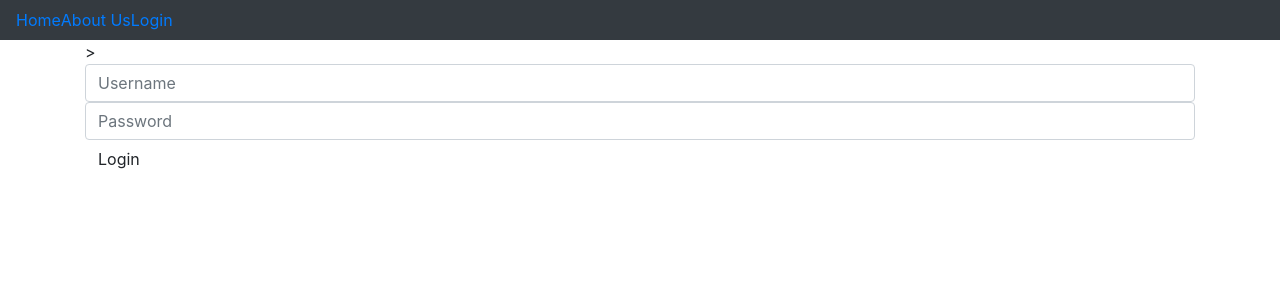
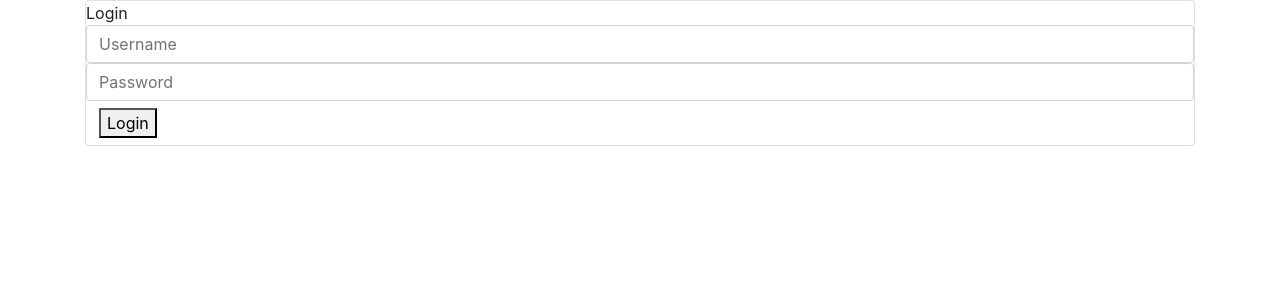
Before and after one commit to jessicanovia59/fehu, a PHP site: page /login.php in a window 1280 px wide. Shown: the top 300 px of the page. Run offline with PHP 8.4, Linux system fonts and the light colour scheme; some libraries are stand-ins or nearby versions.

Commit message:
update login page

```diff
--- a/login.php
+++ b/login.php
@@ -20,31 +20,52 @@
         <meta name="viewport" content="width=device-width, initial-scale=1 ">
 
         <title>Fehu | Login Page</title>
-        <link rel="stylesheet" type="text/css" href="./css/navbar.css">
+        <link rel="stylesheet" type="text/css" href="./css/style.css">
         <link href="https://fonts.googleapis.com/css?family=Karla:400,700&display=swap" rel="stylesheet">
         <link rel="stylesheet" href="https://cdn.materialdesignicons.com/4.8.95/css/materialdesignicons.min.css">
         <link rel="stylesheet" href="https://stackpath.bootstrapcdn.com/bootstrap/4.4.1/css/bootstrap.min.css">
     </head>
     <body>
-        <nav class="navbar navbar-expand-lg navbar-dark bg-dark">
-            <div class="collapse navbar-collapse d-flex justify-content-beetween" id="nav-bar">
-                <ul class="nav navbar-nav">
-                    <li><a href="index.html">Home</a></li>
-                    <li><a href="about.html">About Us</a></li>
-                    <? if(!isset($_SESSION["username"])){ ?>
-                    <li><a href="login.php"><span class="log-in"></span>Login</a></li>
-                    <? } else { ?>
-                    <li><a href="logout.php"><span class="log-out"></span>Logout</a></li>
-                    <? } ?>
-                </ul>
-            </div>
-        </nav>
-        <section class="Login">
-            <div class=container>
-                <form class="login-form" method="POST" action="">>
-                    <input type="text" name="username" id="inputUsername" class="form-control" placeholder="Username">
-                    <input type="password" name="uassword" id="inputUsername" class="form-control" placeholder="Password">
-                    <button class="btn" type="submit">Login</button>
+        <?php
+            function validate(){
+                global $username, $password;
+                if($username===''){
+                    $_SESSION['error'] = 'Username must be filled!';
+                    return false;
+                }
+                if($password===''){
+                    $_SESSION['error']='Password must be filled!';
+                    return false;
+                }
+                return true;
+            }
+            if(count($_POST)>0) {
+                $username = $_POST['username'];
+                $password = $_POST['password'];
+                $rows = array();
+                if(validate()) {
+                    $res = $conn->query("SELECT * FROM user WHERE username LIKE '$username'");
+                    while($row = mysqli_fetch_assoc($res)){
+                        if(password_verify($password,$row['password'])){
+                            $_SESSION['username'] = $row['username'];
+                            break;
+                        }
+                        if(isset($_SESSION['username'])){
+                            header('Location: index.php');
+                        } else $_SESSION['error'] = 'Invalid credential';
+                    }
+                }
+            }
+        ?>
+        <section class="container">
+            <div class="card clogin">
+                <div class="log-head">Login</div>
+                <form class="login-form" method="POST" action="">
+                    <input type="text" name="username" id="username" class="form-control" placeholder="Username">
+                    <input type="password" name="password" id="password" class="form-control" placeholder="Password">
+                    <div class="btn">
+                        <button type="submit">Login</button>
+                    </div>
                 </form>
             </div>
         </section>
```
